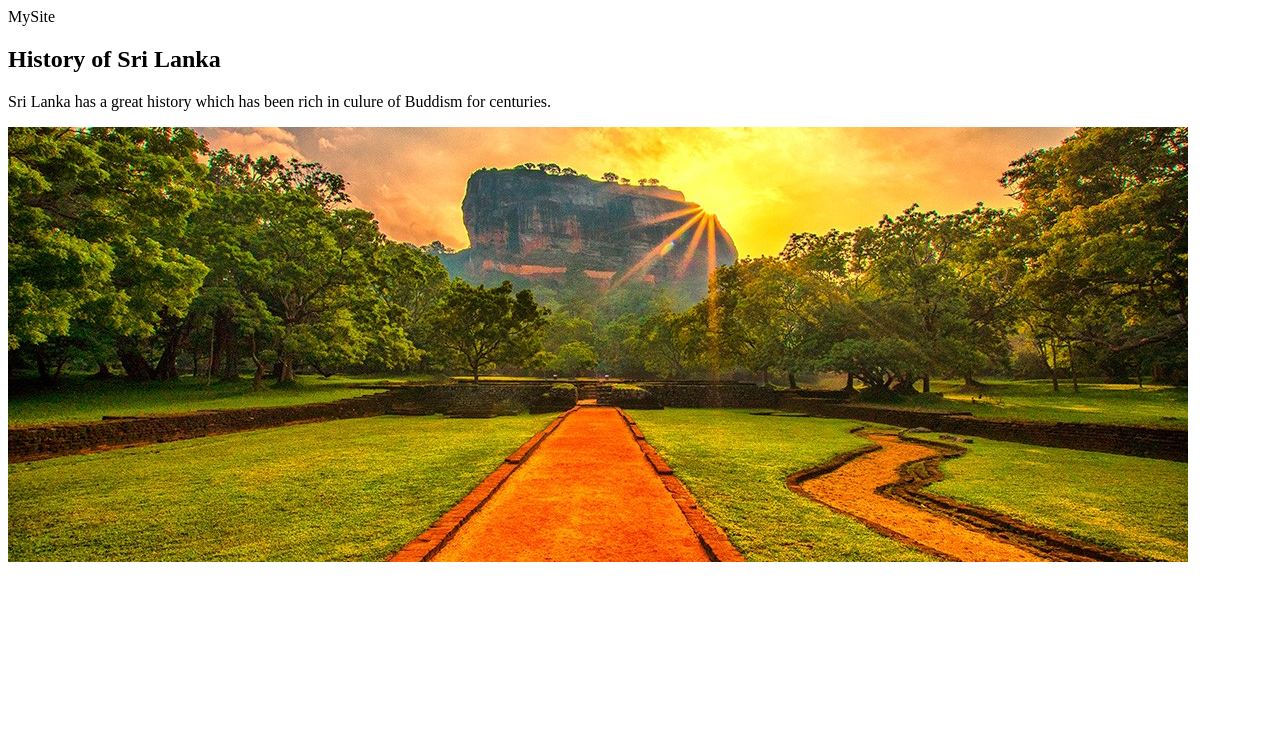
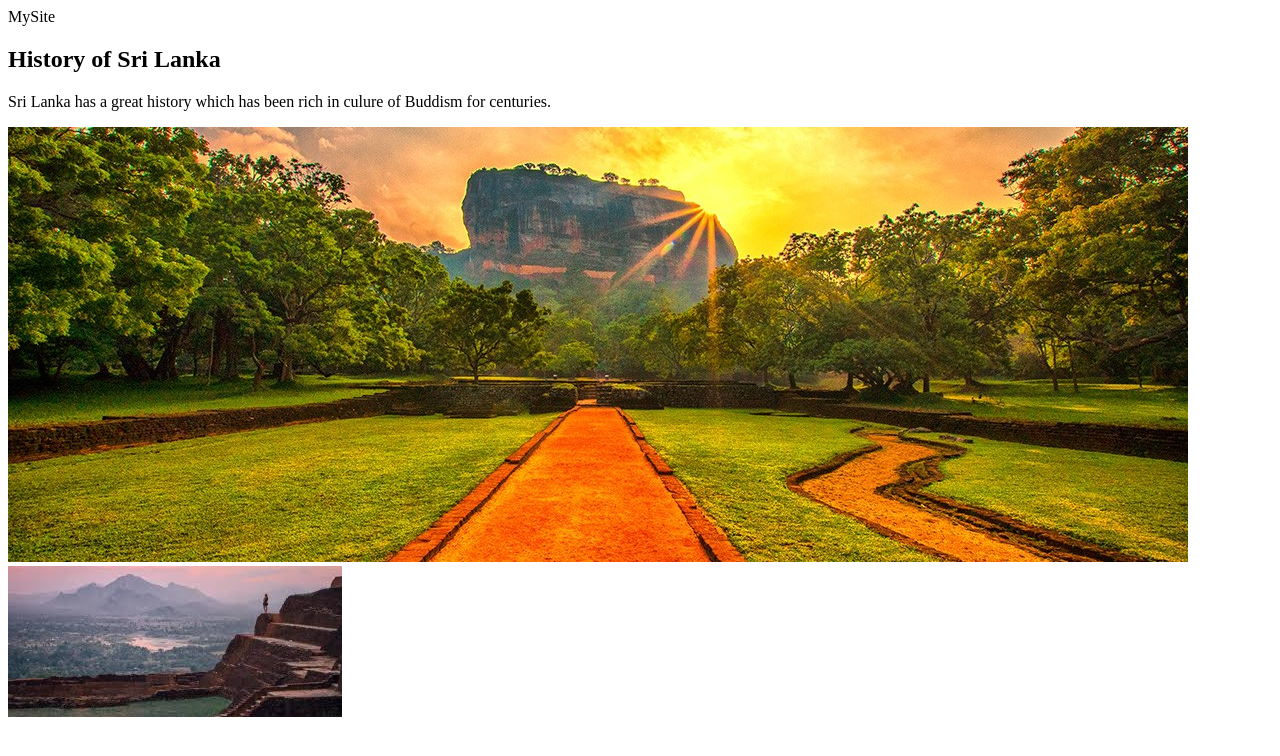
Before and after one commit to 92chathuranga/SL-History, a plain HTML site: page index.html in a window 1280 px wide. Drawn offline with Linux system fonts and the light colour scheme.

Commit message:
fourth commit

```diff
--- a/index.html
+++ b/index.html
@@ -17,6 +17,7 @@
 
         </p>
         <img src="images/sigiriya.jpg" alt="">
+        <img src="images/sigiriya2.jpeg" alt="">
     </section>
 
 </body>
```
Also changed, not shown: images/sigiriya2.jpeg (added).
